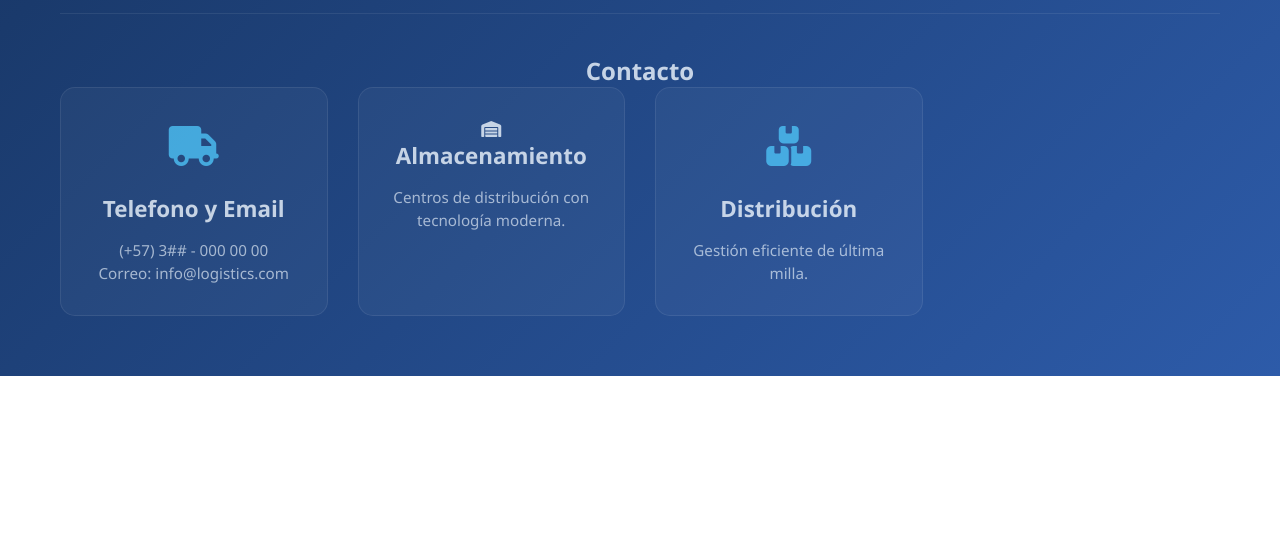
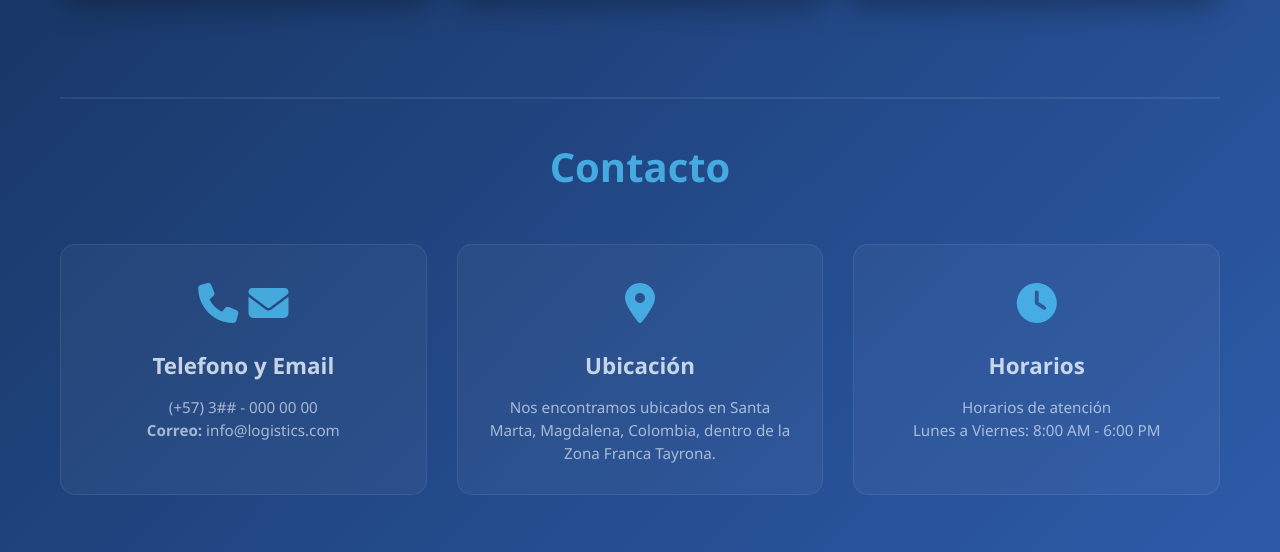
Before and after one commit to JuanMartinezCG/CF-Logistic-SAS, a plain HTML site: page index.html in a window 1280 px wide. Shown: the part 1590-2142 px from the top of the page. Before the commit the page ends 1966 px from the top, so only its background shows below. Drawn offline with Linux system fonts and the light colour scheme; files whose address does not match are found by name.

Commit message:
cambios en el estilo

```diff
--- a/Css/style.css
+++ b/Css/style.css
@@ -146,6 +146,8 @@ nav a:hover::after {
     grid-template-columns: repeat(3, 1fr);
     gap: 20px;
     margin: 60px 0;
+    padding: 40px 0;
+    border-top: 1px solid rgba(255, 255, 255, 0.1);
 }
 
 .gallery-title {
@@ -211,13 +213,13 @@ nav a:hover::after {
 
 /* ================= SERVICIOS ================= */
 
-.services , .contact {
+.services    {
     margin-top: 80px;
     padding: 40px 0;
     border-top: 1px solid rgba(255, 255, 255, 0.1);
 }
 
-.services, .contact h2 {
+.services h2 {
     text-align: center;
     font-size: 2.5rem;
     margin-bottom: 50px;
@@ -257,6 +259,58 @@ nav a:hover::after {
 }
 
 .service-card p {
+    font-size: 0.95rem;
+    line-height: 1.5;
+    opacity: 0.8;
+}
+
+/* ================= Contacto ================= */
+
+.contact    {
+    padding: 40px 0;
+    border-top: 1px solid rgba(255, 255, 255, 0.1);
+}
+
+.contact h2 {
+    text-align: center;
+    font-size: 2.5rem;
+    margin-bottom: 50px;
+    color: #4fc3f7;
+}
+
+.contact-grid {
+    display: grid;
+    grid-template-columns: repeat(3, 1fr);
+    gap: 30px;
+}
+
+.contact-card {
+    background: rgba(255, 255, 255, 0.05);
+    border-radius: 15px;
+    padding: 30px;
+    text-align: center;
+    transition: all 0.3s;
+    border: 1px solid rgba(255, 255, 255, 0.1);
+}
+
+.contact-card:hover {
+    background: rgba(255, 255, 255, 0.1);
+    transform: translateY(-10px);
+    border-color: #4fc3f7;
+}
+
+.contact-icon {
+    font-size: 2.5rem;
+    color: #4fc3f7;
+    margin-bottom: 20px;
+}
+
+.contact-card h3 {
+    font-size: 1.4rem;
+    margin-bottom: 15px;
+}
+
+.contact-card p {
     font-size: 0.95rem;
     line-height: 1.5;
     opacity: 0.8;
@@ -358,8 +412,6 @@ nav a:hover::after {
 /* ================= FOOTER ================= */
 
 footer {
-    margin-top: 80px;
-    padding: 40px 0;
     border-top: 1px solid rgba(255, 255, 255, 0.1);
     text-align: center;
     opacity: 0.8;
--- a/index.html
+++ b/index.html
@@ -123,26 +123,30 @@
         </section>
 
         <footer id="contacto">
-            <section id="contact">
+            <section class="contact" id="contacto">
             <h2>Contacto</h2>
-                <div class="services-grid">
-                    <div class="service-card">
-                        <div class="service-icon"><i class="fas fa-truck"></i></div>
+                <div class="contact-grid">
+                    <div class="contact-card">
+                        <div class="contact-icon"><i class="fas fa-phone"></i>  <i class="fas fa-envelope"></i></div>
                         <h3>Telefono y Email</h3>
                         <p>(+57) 3## - 000 00 00</p>
-                        <p>Correo: info@logistics.com</p>
+                        <p><strong>Correo:</strong> info@logistics.com</p>
                     </div>
 
-                    <div class="service-card">
-                        <div class="s   ervice-icon"><i class="fas fa-warehouse"></i></div>
-                        <h3>Almacenamiento</h3>
-                        <p>Centros de distribución con tecnología moderna.</p>
+                    <div class="contact-card">
+                        <div class="contact-icon"><i class="fas fa-map-marker-alt"></i></div>
+                        <h3>Ubicación</h3>
+                        <p>
+                            Nos encontramos ubicados en Santa Marta, Magdalena, Colombia, dentro de la Zona Franca Tayrona.
+                        </p>
+
                     </div>
 
-                    <div class="service-card">
-                        <div class="service-icon"><i class="fas fa-boxes"></i></div>
-                        <h3>Distribución</h3>
-                        <p>Gestión eficiente de última milla.</p>
+                    <div class="contact-card">
+                        <div class="contact-icon"><i class="fas fa-clock"></i></div>
+                        <h3>Horarios</h3>
+                        <p>Horarios de atención</p>
+                        <p>Lunes a Viernes: 8:00 AM - 6:00 PM</p>
                     </div>
                 </section>
         </footer>
```
